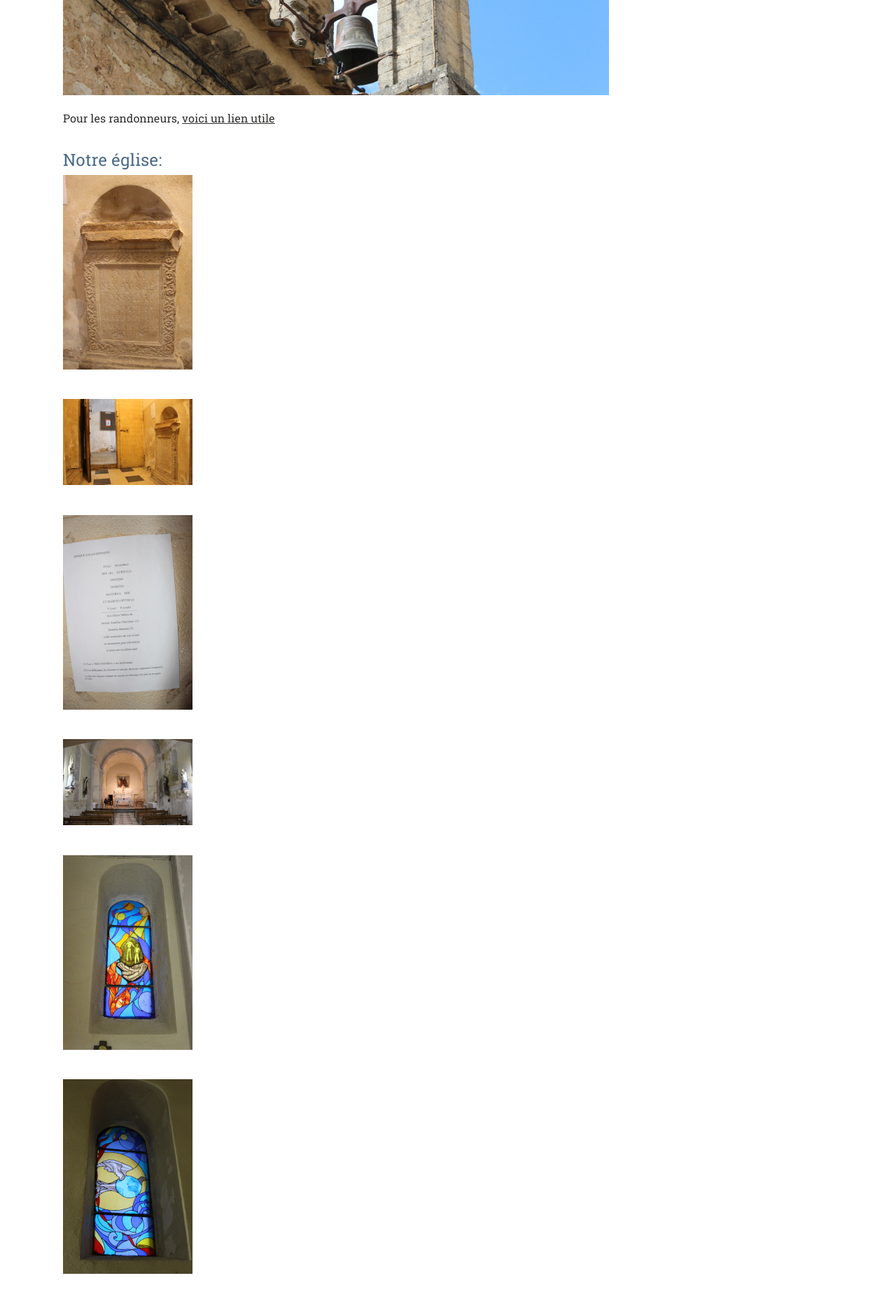
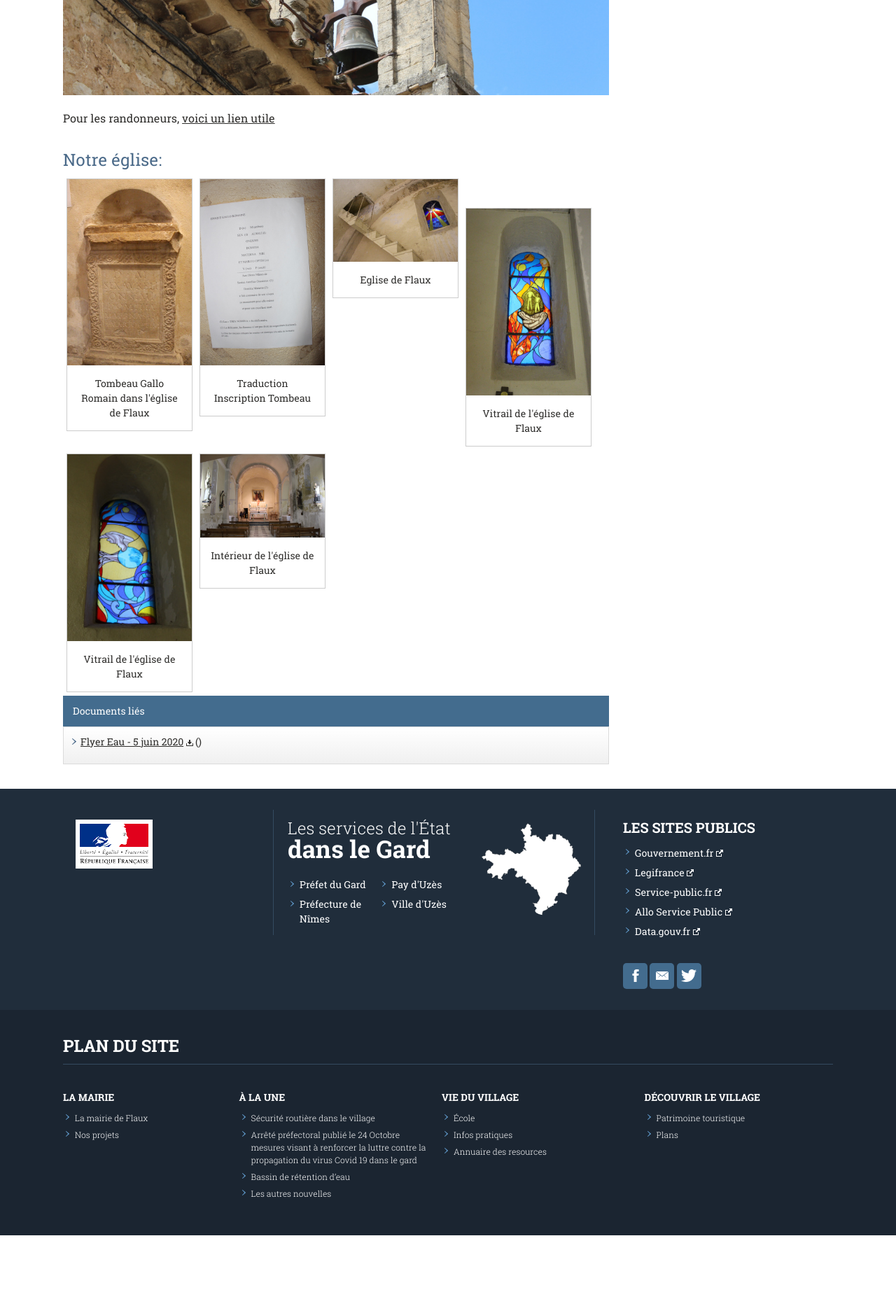
Before and after one commit to Flaux-Village/flaux-village.github.io, a Jekyll site: the page built from interets.md, in a window 1280 px wide. Shown: the part 474-2340 px from the top of the page at 70% size. Built offline with Jekyll 4.4.1, drawn with Linux system fonts in a browser that asks for light colours; after the commit the page ends 2239 px from its top, so only the background shows below that.

Commit message:
Update interets.md

```diff
--- a/interets.md
+++ b/interets.md
@@ -24,24 +24,6 @@ menu_secondaire:
 Pour les randonneurs, [voici un lien utile](https://www.visorando.com/randonnee-flaux.html "parcours")
 
 # Notre église:
-
-![Some alt text](assets/illustrations/eglise/eglisetombe 185.JPG){:class="img-responsive"} <br>
-
-
-![Some alt text](assets/illustrations/eglise/eglisetombedeux.JPG){:class="img-responsive"}  <br>
-
-
-![Some alt text](assets/illustrations/eglise/egliseexplic185.JPG){:class="img-responsive"} <br>
-
-
-![Some alt text](assets/illustrations/eglise/egliseinterieurdeux185.JPG){:class="img-responsive"}  <br>
-
-
-![Some alt text](assets/illustrations/eglise/eglisevitrailun185.JPG){:class="img-responsive"} <br>
-
-
-![Some alt text](assets/illustrations/eglise/eglisevitraildeux185.JPG){:class="img-responsive"} <br>
-
 
 
 <div class="gallery">
```
